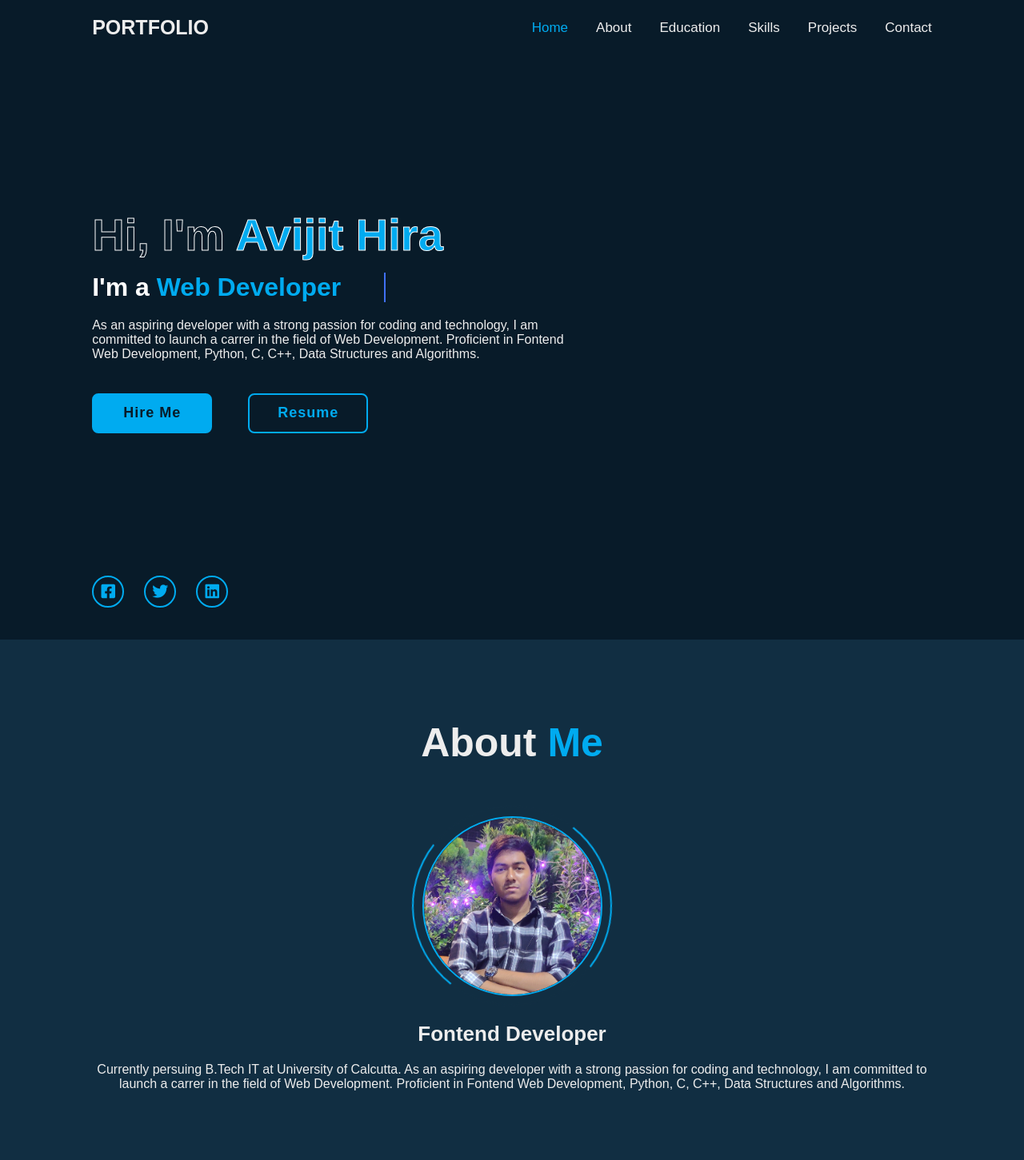
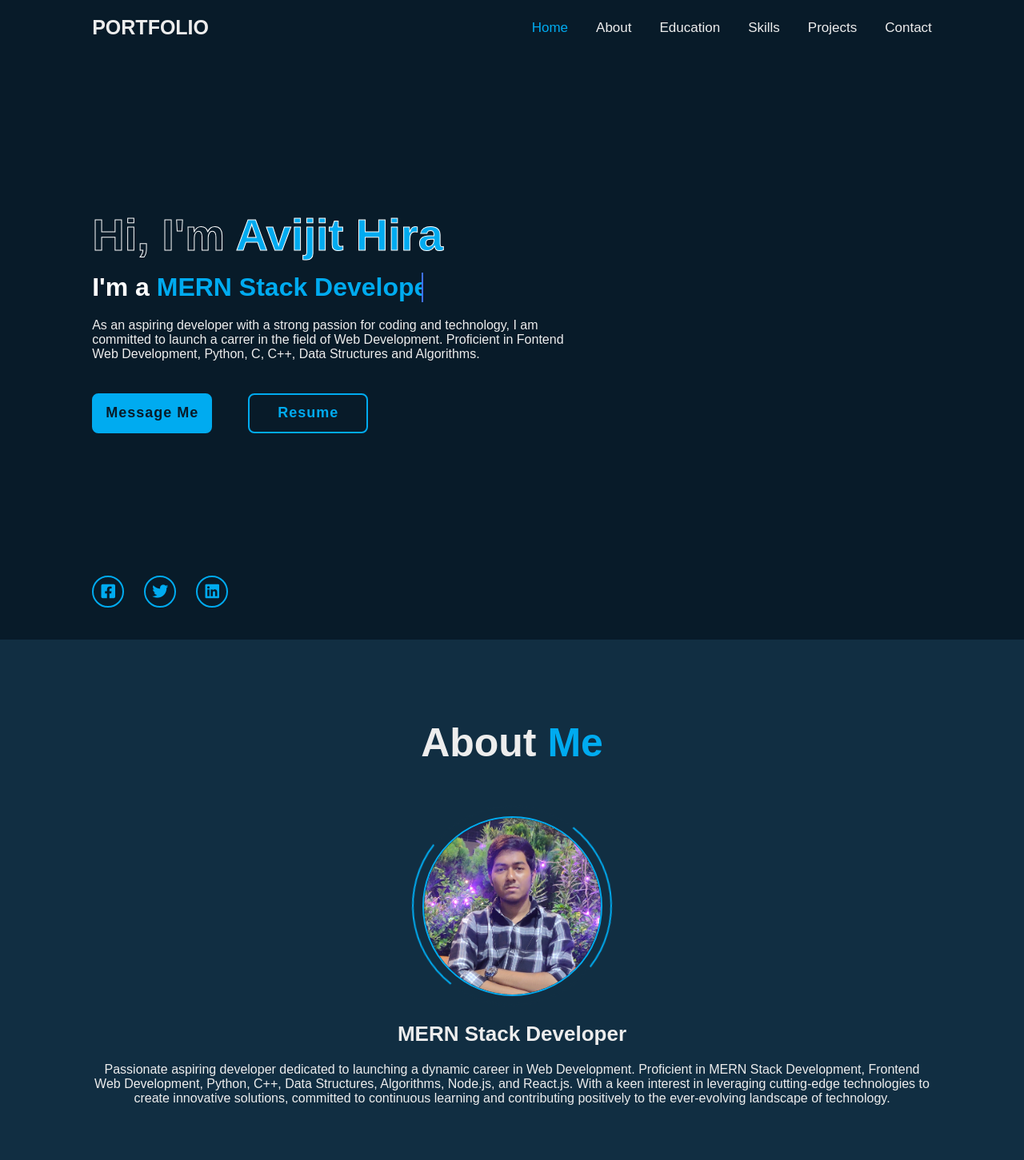
Before and after one commit to Avijit200318/Portfolio-react, a React (Create React App) app: page / in a window 1280 px wide. Shown: the top 1451 px of the page at 80% size. Built offline with nearby package versions, Linux system fonts and the light colour scheme.

Commit message:
update home, about, contact, skill js and some css

```diff
--- a/public/style.css
+++ b/public/style.css
@@ -111,7 +111,8 @@ section {
     position: relative;
     /* width: 32.8rem; */
     /* width: 37.8rem; */
-    width: 38.8rem;
+    /* width: 38.8rem; */
+    width: 43.8rem;
     margin: 10px 0;
     overflow: hidden;
 }
@@ -130,7 +131,7 @@ section {
     background-image: linear-gradient(var(--main-color), var(--main-color));
     background-repeat: no-repeat;
 
-    background-position: -33rem 0;
+    background-position: -35.5rem 0;
 
     animation-delay: 2s;
 }
--- a/src/SkillDetails.js
+++ b/src/SkillDetails.js
@@ -5,11 +5,11 @@ const skillsDetails = [
     },
     {
         heading: "CSS",
-        headingPercent: 70,
+        headingPercent: 75,
     },
     {
         heading: "Java Script",
-        headingPercent: 65,
+        headingPercent: 70,
     },
     {
         heading: "Python",
@@ -17,8 +17,16 @@ const skillsDetails = [
     },
     {
         heading: "C++",
+        headingPercent: 75,
+    },
+    {
+        heading: "Mongodb",
         headingPercent: 70,
     },
+    {
+        heading: "Redux",
+        headingPercent: 60,
+    }
 ]
 
 const skillsDetailsTwo = [
@@ -28,19 +36,27 @@ const skillsDetailsTwo = [
     },
     {
         heading: "Tailwind CSS",
+        headingPercent: 75,
+    },
+    {
+        heading: "Bootstrap",
         headingPercent: 70,
     },
     {
-        heading: "Bootstrap",
+        heading: "React Js",
         headingPercent: 75,
-    },
-    {
-        heading: "React Js",
-        headingPercent: 70,
     },
     {
         heading: "Node Js",
         headingPercent: 70,
+    },
+    {
+        heading: "Express Js",
+        headingPercent: 70,
+    },
+    {
+        heading: "Git",
+        headingPercent: 50,
     }
 ]
 
--- a/src/components/About.jsx
+++ b/src/components/About.jsx
@@ -11,8 +11,12 @@ function About() {
                 </div>
 
                 <div className="about-content">
-                    <h3>Fontend Developer</h3>
-                    <p>Currently persuing B.Tech IT at University of Calcutta. As an aspiring developer with a strong passion for coding and technology, I am committed to launch a carrer in the field of Web Development. Proficient in Fontend Web Development, Python, C, C++, Data Structures and Algorithms.</p>
+                    <h3>MERN Stack Developer</h3>
+                    <p>Passionate aspiring developer dedicated to launching a dynamic career in Web Development. Proficient in
+                        MERN Stack Development, Frontend Web Development, Python, C++, Data Structures, Algorithms, Node.js,
+                        and React.js. With a keen interest in leveraging cutting-edge technologies to create innovative solutions,
+                        committed to continuous learning and contributing positively to the ever-evolving landscape of technology.
+                    </p>
                 </div>
 
                 <div className="btn-box btns center mx">
--- a/src/components/Contact.jsx
+++ b/src/components/Contact.jsx
@@ -1,5 +1,4 @@
 import React, { useState } from "react";
-import emailjs from "emailjs-com";
 
 function Contact() {
     const [fullName, setFullName] = useState("");
@@ -8,50 +7,12 @@ function Contact() {
     const [emailSubject, setEmailSubject] = useState("");
     const [message, setMessage] = useState("");
 
-    const sendEmail = (e) => {
-        e.preventDefault();
-
-        if (!fullName || !email) {
-            alert('Please enter your name and email address.');
-            return;
-        }
-
-        const emailParams = {
-            subject: emailSubject,
-            from_name: fullName,
-            reply_to: email, // Set reply_to to the sender's email address
-            mobile_number: mobileNumber,
-            message: message
-        };
-
-        emailjs.send('service_q92dj9a', 'template_8rr8n8j', emailParams, '64_U7aVeIiSuk7m3t')
-            .then((response) => {
-                setFullName('');
-                setEmail('');
-                setMobileNumber('');
-                setEmailSubject('');
-                setMessage('');
-                alert('Email sent successfully:', response);
-                // You can add a success message or redirect the user to a thank you page here.
-            })
-            .catch((error) => {
-                setFullName('');
-                setEmail('');
-                setMobileNumber('');
-                setEmailSubject('');
-                setMessage('');
-                alert.error('Email failed to send:', error);
-                // Handle email sending failure, show an error message to the user, etc.
-            });
-    };
-
-
     return (
         <>
             <section className="contact" id="contact">
                 <h2 className="heading">Contact <span>Me</span></h2>
 
-                <form onSubmit={sendEmail}>
+                <form>
                     <div className="input-box">
                         <div className="input-field">
                             <input type="text" placeholder="Full Name" value={fullName} onChange={(e) => setFullName(e.target.value)} required />
@@ -82,7 +43,7 @@ function Contact() {
                     </div>
 
                     <div className="btn-box btn center mx">
-                        <a className="submitBtn" onClick={sendEmail}>
+                        <a href={`mailto:avijithira14@gmail.com?subject=Regarding ${emailSubject}&body=${message}`} className="submitBtn">
                             <span></span>
                             <span></span>
                             <span></span>
--- a/src/components/Home.jsx
+++ b/src/components/Home.jsx
@@ -9,10 +9,13 @@ function Home() {
     const intervalId = setInterval(() => {
       setText((prevText) => {
         if (prevText === "Programmer") {
-          return "Web Developer";
-        } else if (prevText === "Web Developer") {
+          return "MERN Stack Developer";
+        } else if (prevText === "MERN Stack Developer") {
           return "Frontend Developer";
-        } else {
+        }
+        else if (prevText === "Frontend Developer") {
+          return "Backend Developer";
+        }else {
           return "Programmer";
         }
       });
@@ -34,8 +37,8 @@ function Home() {
                     <p>As an aspiring developer with a strong passion for coding and technology, I am committed to launch a carrer in the field of Web Development. Proficient in Fontend Web Development, Python, C, C++, Data Structures and Algorithms.</p>
 
                     <div className="btn-box">
-                        <a href="" className="btn">Hire Me</a>
-                        <a href="" className="btn">Resume</a>
+                        <a href="mailto:avijithira14@gmail.com?subject=Resume" className="btn">Message Me</a>
+                        <a href="https://drive.google.com/file/d/1SfdkFhLny5HgOh0odtjLmZ-ejuIhGjMt/view?usp=drivesdk" className="btn" target="_blank">Resume</a>
                     </div>
                 </div>
 
```
